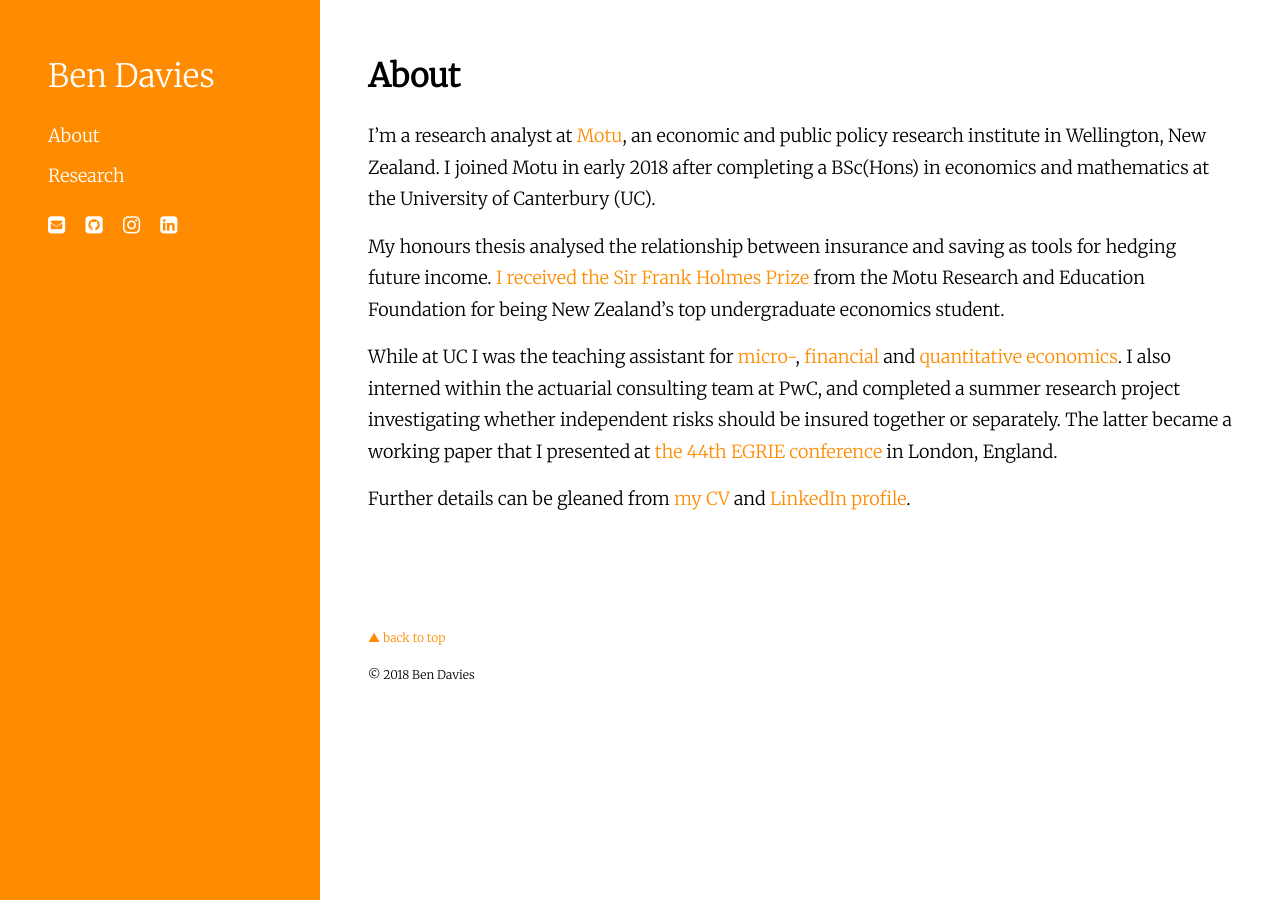
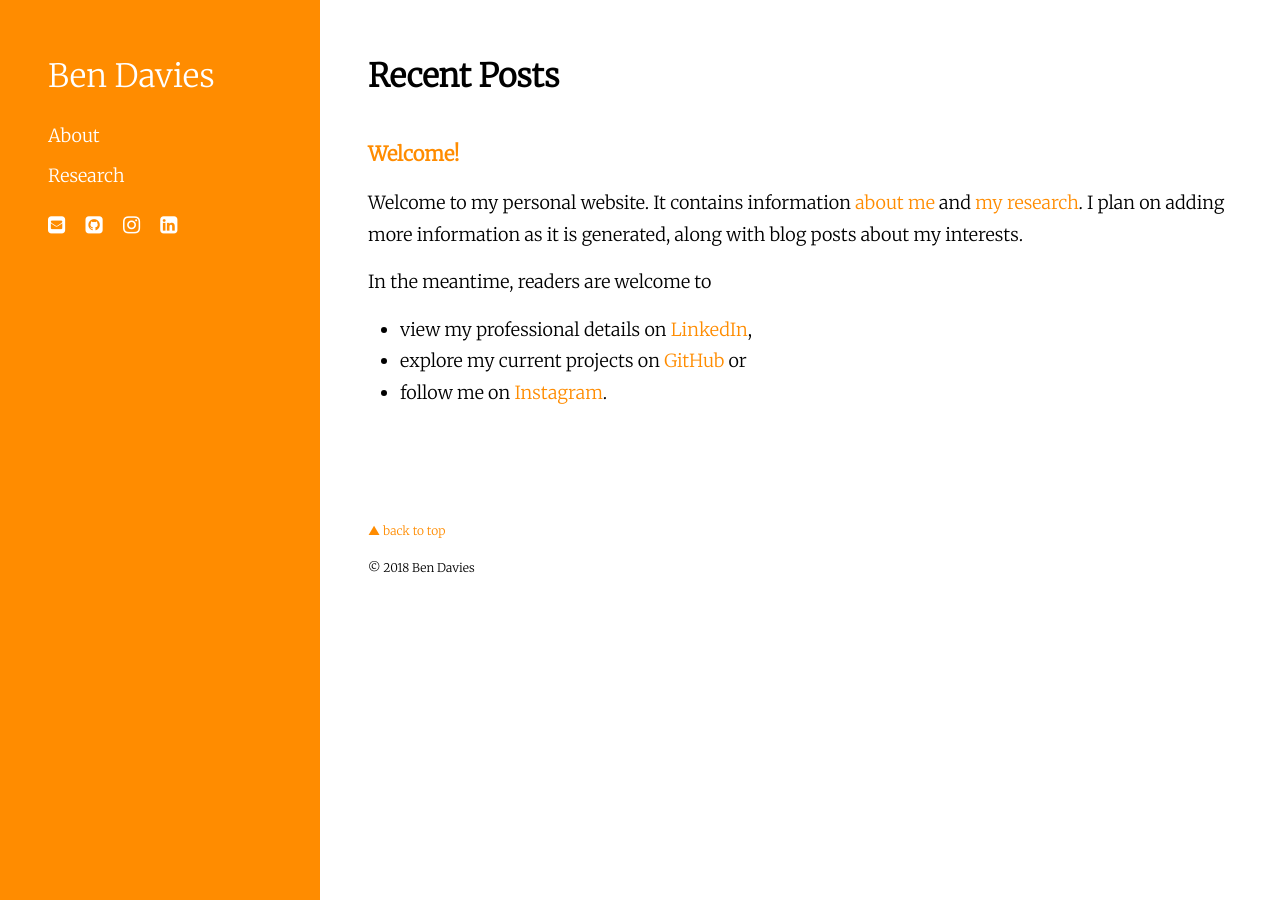
Before and after one commit to bldavies/bldavies.github.io, a Jekyll site: the page built from _pages/index.html, in a window 1280 px wide. Built offline with Jekyll 4.4.1, drawn with Linux system fonts in a browser that asks for light colours.

Commit message:
Add welcoming post

```diff
--- a/_includes/nav.html
+++ b/_includes/nav.html
@@ -2,7 +2,7 @@
   <a href="/">Ben Davies</a>
 </div>
 <div class="map">
-  <a href="/">About</a>
+  <a href="/about">About</a>
   <a href="/research">Research</a>
 </div>
 <div class="social">
--- a/_pages/index.md
+++ b/_pages/about.md
@@ -1,5 +1,5 @@
 ---
-permalink: /
+permalink: /about
 title: About
 layout: default
 ---
--- /dev/null
+++ b/_pages/index.html
@@ -0,0 +1,12 @@
+---
+permalink: /
+title: Recent Posts
+layout: default
+---
+
+{% for post in site.posts %}
+  <h2><a href="{{ post.url }}">{{ post.title }}</a></h2>
+  {{ post.content }}
+  <!-- {{ post.excerpt | strip_html | truncatewords: 75 }} -->
+  <!-- [<a href="{{ post.url }}">Read more</a>] -->
+{% endfor %}
--- /dev/null
+++ b/_posts/2018-01-23-welcome.md
@@ -0,0 +1,15 @@
+---
+title: Welcome!
+category: Announcements
+layout: post
+---
+
+Welcome to my personal website.
+It contains information [about me](/about/) and [my research](/research/).
+I plan on adding more information as it is generated, along with blog posts about my interests.
+
+In the meantime, readers are welcome to
+
+* view my professional details on [LinkedIn](https://www.linkedin.com/in/nzbendavies/),
+* explore my current projects on [GitHub](https://github.com/bldavies) or
+* follow me on [Instagram](https://www.instagram.com/bl.davies/).
--- a/style.scss
+++ b/style.scss
@@ -100,6 +100,11 @@ body {
 		}
 	}
 
+  .post-meta {
+    font-style: italic;
+    margin-top: 3rem;
+  }
+
 	footer {
 		font-size: 0.75rem;
 
```
Also changed, not shown: _layouts/post.html (added, +15 -0 lines), 1 other file.
